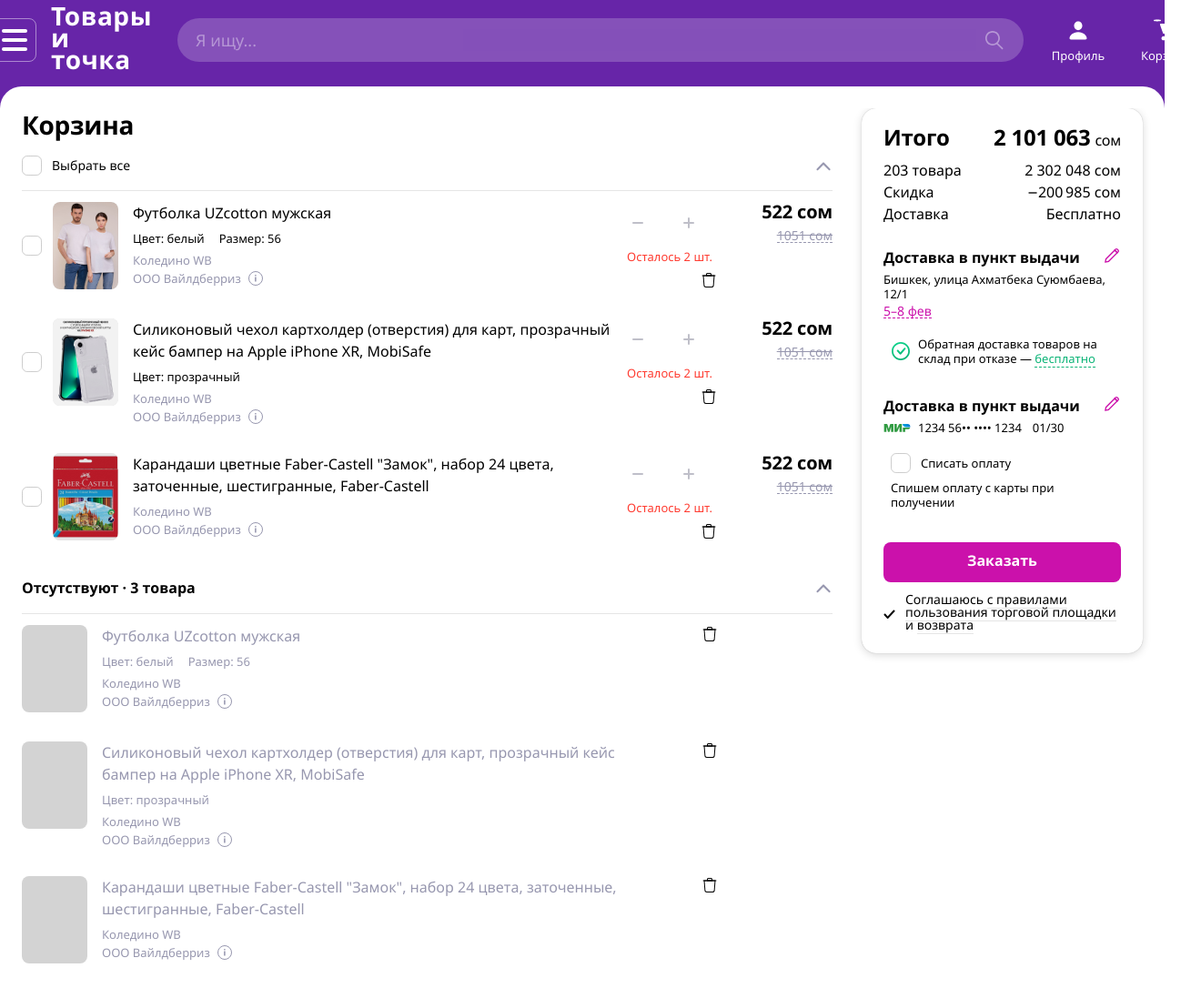
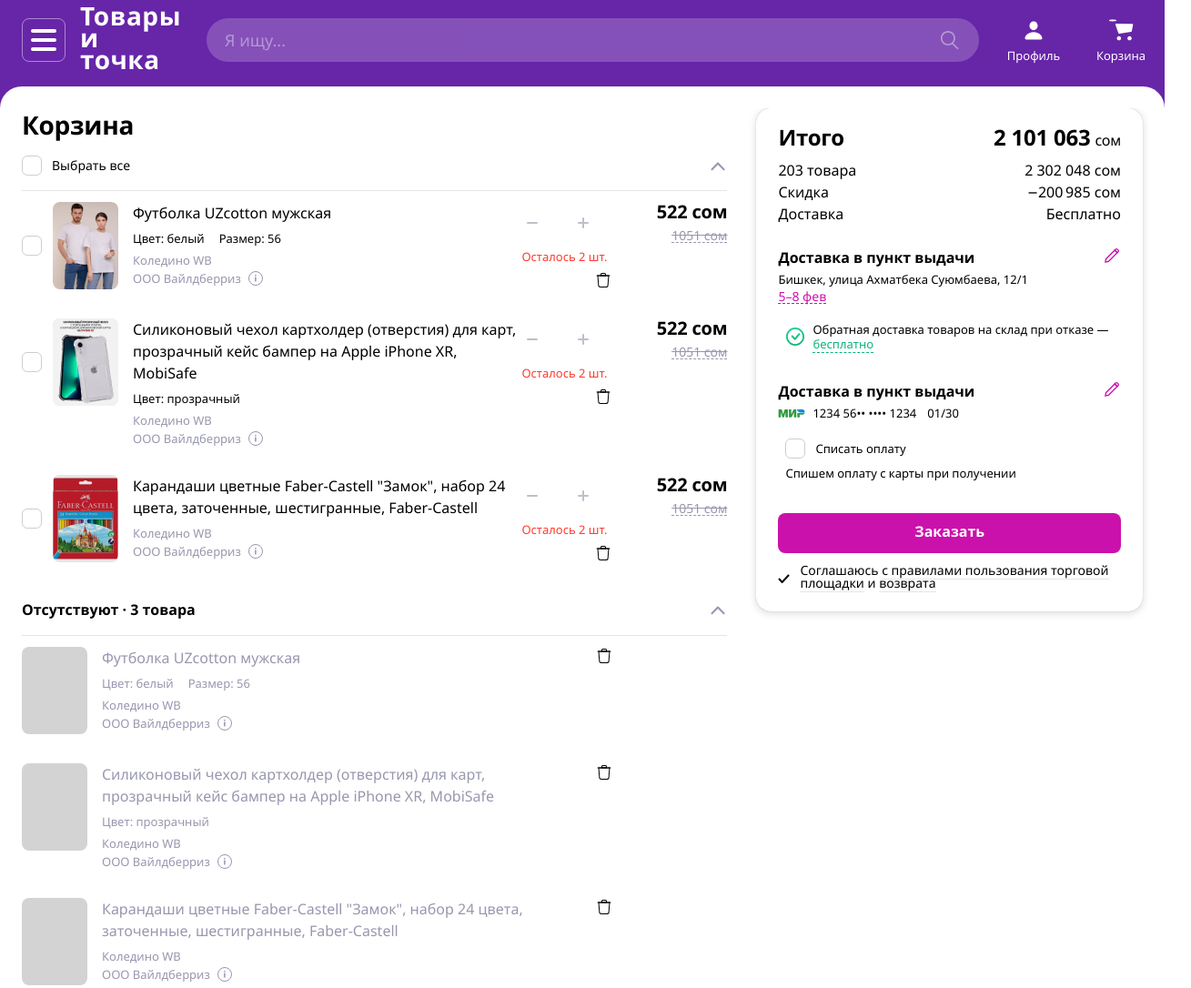
Before and after one commit to Yarri4/Widberis_L0, a plain HTML site: page index.html in a window 1280 px wide. Shown: the top 1086 px of the page at 91% size, 1309 px wide, since content can reach past the window. Drawn offline with Linux system fonts and the light colour scheme.

Commit message:
Резиновое маштабирование+

```diff
--- a/CSS/style.css
+++ b/CSS/style.css
@@ -14,6 +14,7 @@
 
 .header {
     height: auto;
+    width: auto;
     display: flex;
     justify-content: center;
     padding: 16px 3px 0 24px;
@@ -42,6 +43,7 @@
     align-items: center;
     gap: 32px;
     align-self: stretch;
+    width: 100%;
 }
 
 .header_nav {
@@ -103,7 +105,7 @@
     display: flex;
     gap: 8px;
     height: 48px;
-    width: 930px;
+    width: 66.42%;
     padding: 0px 20px;
     align-items: center;
     flex: 1 0 0;
@@ -149,6 +151,7 @@
     align-items: flex-end;
     gap: 40px;
     align-self: stretch;
+    padding-right: 17px;
 }
 
 .profileBlock-part {
@@ -202,6 +205,7 @@
     align-items: flex-start;
     gap: 40px;
     align-self: stretch;
+    width: 63.6%;
 }
 
 .pryChek_sum {
@@ -321,6 +325,7 @@
     align-items: flex-start;
     gap: 16px;
     flex: 1 0 0;
+    width: 100%;
 }
 
 .basket_header>h1 {
@@ -340,7 +345,7 @@
 
 .basket_cheker {
     display: flex;
-    width: 891px;
+    width: 100%;
     flex-direction: column;
     align-items: flex-start;
     gap: 20px;
@@ -396,7 +401,7 @@
 
 .cheker_part {
     display: flex;
-    width: 891px;
+    width: auto;
     flex-direction: column;
     align-items: flex-start;
     gap: 16px;
```
Also changed, not shown: index.html (+0 -5 lines).
